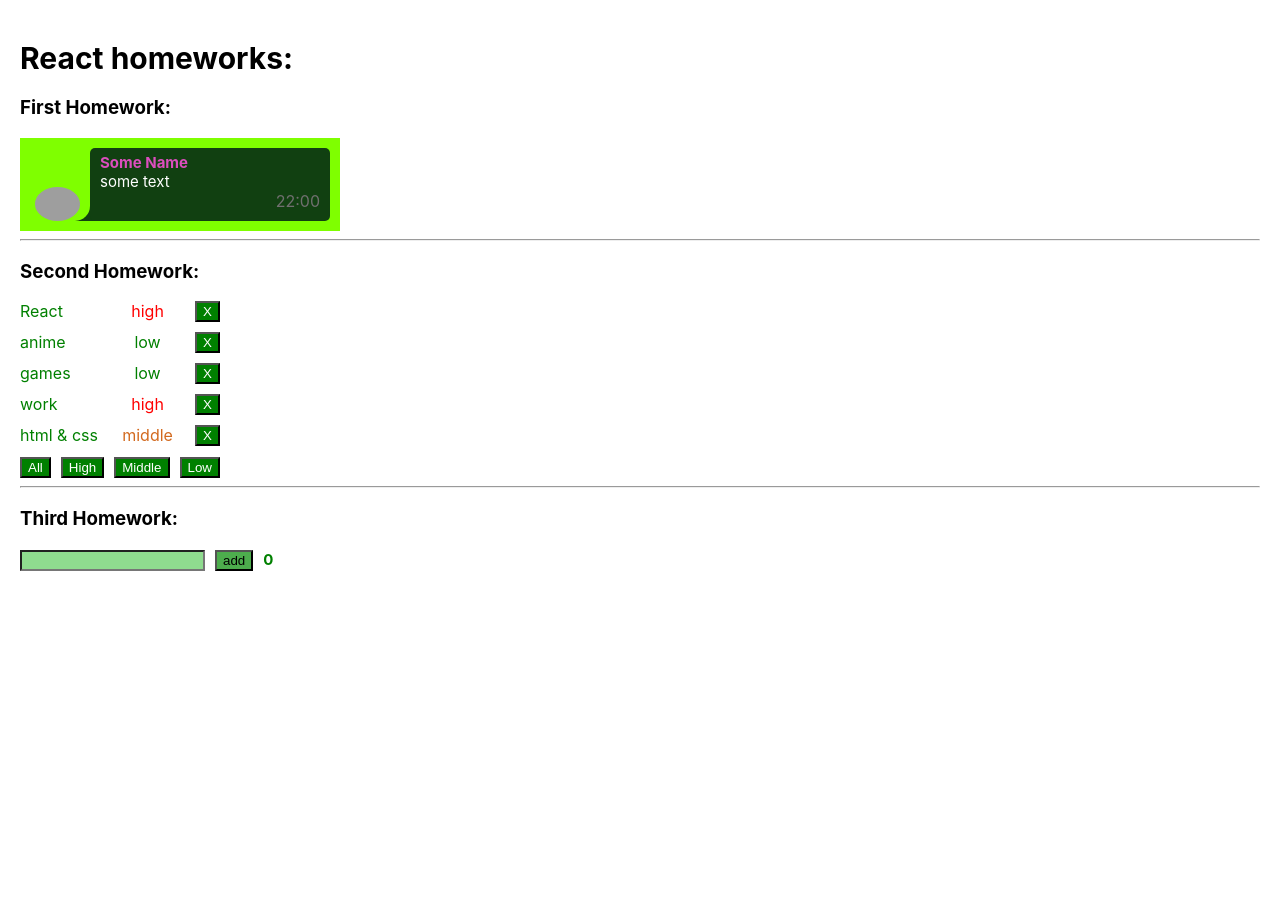
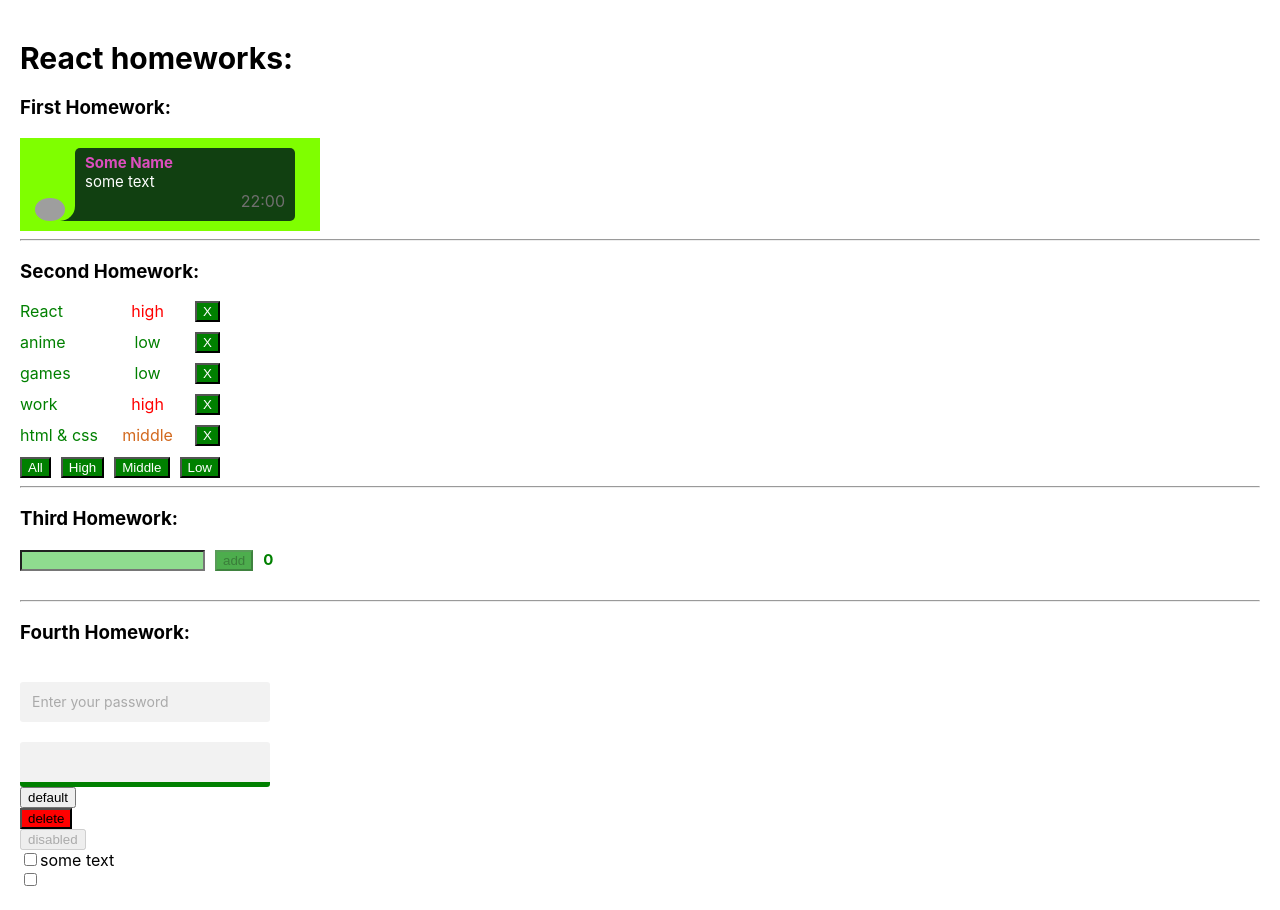
Before and after one commit to horobryh22/react-tasks-from-ignat, a React (Create React App) app: page / in a window 1280 px wide. Before the commit the page ends 800 px from the top, so only its background shows below. Built offline with nearby package versions, Linux system fonts and the light colour scheme; grey boxes are pictures that could not be loaded.

Commit message:
Created SuperButton element and did part of 4th homework

```diff
--- a/src/p1-main/m1-ui/u1-app/App.tsx
+++ b/src/p1-main/m1-ui/u1-app/App.tsx
@@ -3,6 +3,7 @@ import classes from './App.module.css'
 import HW1 from '../../../p2-homeworks/h1/HW1'
 import HW2 from '../../../p2-homeworks/h2/HW2';
 import HW3 from '../../../p2-homeworks/h3/HW3';
+import HW4 from '../../../p2-homeworks/h4/HW4';
 
 function App() {
     return (
@@ -11,7 +12,7 @@ function App() {
             <HW1/>
             <HW2/>
             <HW3/>
-            {/*<HW4/>*/}
+            <HW4/>
             {/*<HW5/>*/}
 
         </div>
--- a/src/p2-homeworks/h3/Greeting.module.css
+++ b/src/p2-homeworks/h3/Greeting.module.css
@@ -1,8 +1,8 @@
 .errorText {
     margin: 1px;
-    display: block;
     color: red;
     font-size: 12px;
+    height: 20px;
 }
 
 .input {
--- a/src/p2-homeworks/h3/Greeting.tsx
+++ b/src/p2-homeworks/h3/Greeting.tsx
@@ -1,26 +1,44 @@
-import React, {ChangeEvent} from 'react'
+import React, {ChangeEvent, KeyboardEvent} from 'react'
 import classes from './Greeting.module.css'
 
 type GreetingPropsType = {
     name: string
     setNameCallback: (e: ChangeEvent<HTMLInputElement>) => void
     addUser: () => void
+    onEnter: (e: KeyboardEvent<HTMLInputElement>) => void
+    setError: (error: string) => void
     error: string
     totalUsers: number
 }
 
 
-const Greeting: React.FC<GreetingPropsType> = ({name, setNameCallback, addUser, error, totalUsers}) => {
+const Greeting: React.FC<GreetingPropsType> = ({
+                                                   name,
+                                                   setNameCallback,
+                                                   onEnter,
+                                                   setError,
+                                                   addUser,
+                                                   error,
+                                                   totalUsers
+                                               }) => {
 
     const inputClass = (error.length > 0) ? classes.error : '';
 
+    const onBlurInputHandler = () => {
+        if (!name) setError('You try to enter the wrong name');
+    }
+
     return (
-        <div>
-            <input value={name} onChange={setNameCallback} className={inputClass + ' ' + classes.input}/>
-            <button className={classes.button} onClick={addUser}>add</button>
-            <span className={classes.count}>{totalUsers}</span>
-            <span className={classes.errorText}>{error}</span>
-        </div>
+        <>
+            <div>
+                <input onBlur={onBlurInputHandler} onKeyPress={onEnter} value={name} onChange={setNameCallback}
+                       className={inputClass + ' ' + classes.input}/>
+                <button className={classes.button} disabled={!name} onClick={addUser}>add</button>
+                <span className={classes.count}>{totalUsers}</span>
+
+            </div>
+            <div className={classes.errorText}>{error}</div>
+        </>
     )
 }
 
--- a/src/p2-homeworks/h3/GreetingContainer.tsx
+++ b/src/p2-homeworks/h3/GreetingContainer.tsx
@@ -1,4 +1,4 @@
-import React, {ChangeEvent, ChangeEventHandler, useState} from 'react'
+import React, {ChangeEvent, KeyboardEvent, useState} from 'react'
 import Greeting from './Greeting'
 import {UserType} from './HW3';
 
@@ -12,6 +12,7 @@ const GreetingContainer: React.FC<GreetingContainerPropsType> = ({users, addUser
     const [error, setError] = useState<string>('');
 
     const setNameCallback = (e: ChangeEvent<HTMLInputElement>) => {
+        setError('');
         const value = e.currentTarget.value;
         setName(value);
     };
@@ -30,6 +31,12 @@ const GreetingContainer: React.FC<GreetingContainerPropsType> = ({users, addUser
         setName('');
     };
 
+    const onEnter = (e: KeyboardEvent<HTMLInputElement>) => {
+        if (e.key === 'Enter') {
+            addUser();
+        }
+    }
+
     const totalUsers = users.length;
 
     return (
@@ -37,6 +44,8 @@ const GreetingContainer: React.FC<GreetingContainerPropsType> = ({users, addUser
             name={name}
             setNameCallback={setNameCallback}
             addUser={addUser}
+            onEnter={onEnter}
+            setError={setError}
             error={error}
             totalUsers={totalUsers}
         />
--- a/src/p2-homeworks/h4/HW4.module.css
+++ b/src/p2-homeworks/h4/HW4.module.css
@@ -1,13 +1,13 @@
-.blue {
-    border-bottom: 5px solid blue;
+.green {
+    border-bottom: 5px solid green;
 }
 
 .column {
     display: flex;
     flex-direction: column;
-    align-items: center;
+    align-items: flex-start;
 }
 
 .testSpanError {
-    color: blue;
+    color: #fff;
 }
--- a/src/p2-homeworks/h4/HW4.tsx
+++ b/src/p2-homeworks/h4/HW4.tsx
@@ -1,40 +1,44 @@
-import React, {ChangeEvent, useState} from 'react'
-import SuperInputText from './common/c1-SuperInputText/SuperInputText'
-import s from './HW4.module.css'
-import SuperButton from './common/c2-SuperButton/SuperButton'
-import SuperCheckbox from './common/c3-SuperCheckbox/SuperCheckbox'
+import React, {ChangeEvent, useState} from 'react';
+import SuperInputText from './common/c1-SuperInputText/SuperInputText';
+import classes from './HW4.module.css';
+import SuperButton from './common/c2-SuperButton/SuperButton';
+import SuperCheckbox from './common/c3-SuperCheckbox/SuperCheckbox';
 
 function HW4() {
-    const [text, setText] = useState<string>('')
-    const error = text ? '' : 'error'
+    const [text, setText] = useState<string>('');
+    const [error, setError] = useState<null | string>(null);
 
     const showAlert = () => {
-        if (error) {
-            alert('введите текст...')
+        if (text.trim()) {
+            alert(text);
         } else {
-            alert(text) // если нет ошибки показать текст
+            setError('Your password is not correct');
+            alert('Your password is not correct');
         }
+        setText('');
     }
 
-    const [checked, setChecked] = useState<boolean>(false)
-    const testOnChange = (e: ChangeEvent<HTMLInputElement>) => setChecked(e.currentTarget.checked)
+    const [checked, setChecked] = useState<boolean>(false);
+    const testOnChange = (e: ChangeEvent<HTMLInputElement>) => setChecked(e.currentTarget.checked);
 
     return (
         <div>
             <hr/>
-            homeworks 4
+            <h3>Fourth Homework:</h3>
 
-            <div className={s.column}>
+            <div className={classes.column}>
                 <SuperInputText
                     value={text}
                     onChangeText={setText}
+                    onChangeError={setError}
                     onEnter={showAlert}
                     error={error}
-                    // spanClassName={s.testSpanError}
+                    placeholderName={'Enter your password'}
+                    divClassName={classes.testSpanError} // это работает
                 />
 
                 <SuperInputText
-                    className={s.blue} // проверьте, рабоет ли смешивание классов
+                    className={classes.green} // это работает также
                 />
 
                 {/*----------------------------------------------------*/}
@@ -66,15 +70,8 @@ function HW4() {
                 {/*// onChange тоже должен работать*/}
                 <SuperCheckbox checked={checked} onChange={testOnChange}/>
             </div>
-
-            <hr/>
-            {/*для личного творчества, могу проверить*/}
-            {/*<AlternativeSuperInputText/>*/}
-            {/*<AlternativeSuperButton/>*/}
-            {/*<AlternativeSuperCheckbox/>*/}
-            <hr/>
         </div>
     )
 }
 
-export default HW4
+export default HW4;
--- a/src/p2-homeworks/h4/common/c1-SuperInputText/SuperInputText.module.css
+++ b/src/p2-homeworks/h4/common/c1-SuperInputText/SuperInputText.module.css
@@ -1,12 +1,57 @@
+*, *::before, *::after {
+    box-sizing: border-box;
+}
+
+.label {
+    font-size: 14px;
+    position: relative;
+    --field-padding: 12px;
+    border-top: 20px solid transparent;
+}
+
 .superInput {
+    outline: none;
+    border: none;
+    appearance: none;
+    background: #f2f2f2;
+    padding: 12px;
+    border-radius: 3px;
+    width: 250px;
+    font-size: 14px;
+}
 
+.placeholder {
+    position: absolute;
+    left: var(--field-padding);
+    width: calc(100% - (var(--field-padding) * 2));
+    bottom: 50%;
+    top: 35%;
+    transform: translateY(-50%);
+    color: #aaa;
+    white-space: nowrap;
+    text-overflow: ellipsis;
+    transition: top 0.3s ease,
+    color 0.3s ease,
+    font-size 0.3s ease;
+}
+
+.superInput:focus + .placeholder {
+    top: -10px;
+    font-size: 13px;
+    color: #0f1010;
+    font-weight: 500;
 }
 
 .errorInput {
-    border: 3px solid lime;
-    background: red;
+    border: 1px solid #d30909;
 }
 
-.error {
-    color: red;
+.errorMessage {
+    display: block;
+    width: 250px;
+    align-items: center;
+    padding: 2px 8px;
+    font-size: 13px;
+    background: #d30909;
+    height: 24px;
 }
--- a/src/p2-homeworks/h4/common/c1-SuperInputText/SuperInputText.tsx
+++ b/src/p2-homeworks/h4/common/c1-SuperInputText/SuperInputText.tsx
@@ -1,16 +1,17 @@
-import React, {ChangeEvent, DetailedHTMLProps, InputHTMLAttributes, KeyboardEvent} from 'react'
-import s from './SuperInputText.module.css'
+import React, {ChangeEvent, DetailedHTMLProps, InputHTMLAttributes, FocusEvent, KeyboardEvent} from 'react'
+import classes from './SuperInputText.module.css'
 
-// тип пропсов обычного инпута
 type DefaultInputPropsType = DetailedHTMLProps<InputHTMLAttributes<HTMLInputElement>, HTMLInputElement>
 
 // здесь мы говорим что у нашего инпута будут такие же пропсы как у обычного инпута
 // (чтоб не писать value: string, onChange: ...; они уже все описаны в DefaultInputPropsType)
 type SuperInputTextPropsType = DefaultInputPropsType & { // и + ещё пропсы которых нет в стандартном инпуте
     onChangeText?: (value: string) => void
+    onChangeError?: (error: string | null) => void
     onEnter?: () => void
-    error?: string
-    spanClassName?: string
+    error?: string | null
+    divClassName?: string
+    placeholderName?: string
 }
 
 const SuperInputText: React.FC<SuperInputTextPropsType> = (
@@ -19,39 +20,48 @@ const SuperInputText: React.FC<SuperInputTextPropsType> = (
         onChange, onChangeText,
         onKeyPress, onEnter,
         error,
-        className, spanClassName,
-
+        className, divClassName,
+        onChangeError,
+        placeholderName,
         ...restProps// все остальные пропсы попадут в объект restProps
     }
 ) => {
+    const finalDivClassName = `${classes.errorMessage} ${divClassName ? divClassName : ''}`;
+    const finalInputClassName = `${classes.superInput} ${error ? classes.errorInput : ''} ${className ? className : ''}`;
+
     const onChangeCallback = (e: ChangeEvent<HTMLInputElement>) => {
-        onChange // если есть пропс onChange
-        && onChange(e) // то передать ему е (поскольку onChange не обязателен)
+        onChange && onChange(e);
 
-        onChangeText && onChangeText(e.currentTarget.value)
+        onChangeText && onChangeText(e.currentTarget.value);
     }
     const onKeyPressCallback = (e: KeyboardEvent<HTMLInputElement>) => {
+
+        onChangeError && error && onChangeError(null); // обнуляем нашу ошибку если она у нас была
+
         onKeyPress && onKeyPress(e);
 
-        onEnter // если есть пропс onEnter
-        && e.key === 'Enter' // и если нажата кнопка Enter
-        && onEnter() // то вызвать его
+        onEnter && e.key === 'Enter' && onEnter();
     }
 
-    const finalSpanClassName = `${s.error} ${spanClassName ? spanClassName : ''}`
-    const finalInputClassName = `${s.errorInput} ${className}` // need to fix with (?:) and s.superInput
+    const onBlurInputHandler = (e: FocusEvent<HTMLInputElement>) => { // использую здесь эту функцию, чтобы при потере фокуса,
+        if (e.currentTarget.value !== '') e.currentTarget.focus();         // placeholder не возвращался обратно в инпут, если в нем не
+    }                                                                      // пустой value
 
     return (
         <>
+            <label className={classes.label}>
                 <input
                     type={'text'}
                     onChange={onChangeCallback}
                     onKeyPress={onKeyPressCallback}
                     className={finalInputClassName}
+                    onBlur={onBlurInputHandler}
 
                     {...restProps} // отдаём инпуту остальные пропсы если они есть (value например там внутри)
                 />
-            {error && <span className={finalSpanClassName}>{error}</span>}
+                <span className={classes.placeholder}>{placeholderName}</span>
+            </label>
+            {error && <div className={finalDivClassName}>{error}</div>}
         </>
     )
 }
--- a/src/serviceWorker.ts
+++ b/src/serviceWorker.ts
@@ -43,7 +43,7 @@ export function register(config?: Config) {
             const swUrl = `${process.env.PUBLIC_URL}/service-worker.js`
 
             if (isLocalhost) {
-                // This is running on localhost. Let's check if a service worker still exists or not.
+                // This is running on localhost. Let'classes check if a service worker still exists or not.
                 checkValidServiceWorker(swUrl, config)
 
                 // Add some additional logging to localhost, pointing developers to the
@@ -88,7 +88,7 @@ function registerValidSW(swUrl: string, config?: Config) {
                             }
                         } else {
                             // At this point, everything has been precached.
-                            // It's the perfect time to display a
+                            // It'classes the perfect time to display a
                             // "Content is cached for offline use." message.
                             console.log('Content is cached for offline use.')
 
```
Also changed, not shown: public/index.html (+8 -8 lines). Lines whose indentation alone changed are shown as unchanged.
